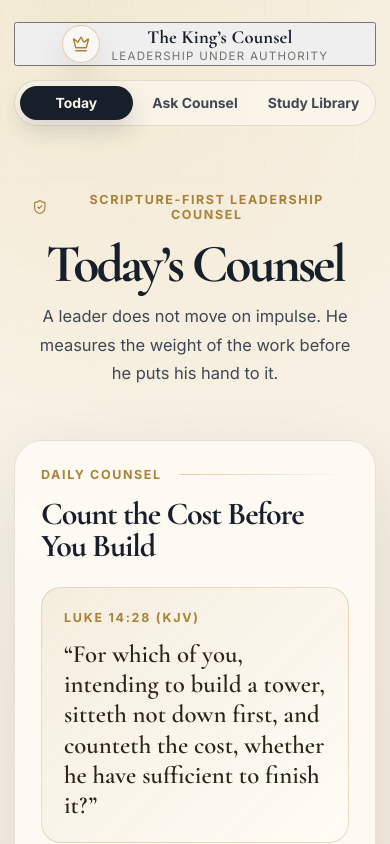
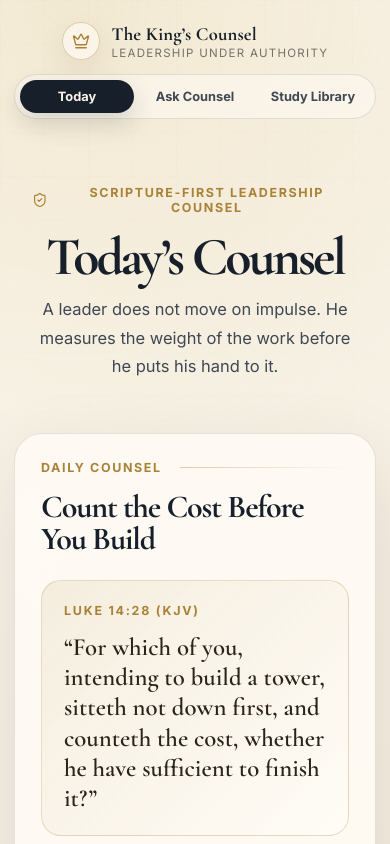
Before and after one commit to jLvRjay-coder/King-s-Counsel-leadership-app-, a React (Vite) app: page / in a window 390 px wide. Shown: the top 844 px of the page. Built offline with nearby package versions, Linux system fonts and the light colour scheme.

Commit message:
Update index.css
Stabilize header navigation and add Study Library view

```diff
--- a/src/styles/index.css
+++ b/src/styles/index.css
@@ -785,3 +785,59 @@ button:disabled {
     font-size: 1.45rem;
   }
 }
+.brand-button {
+  border: 0;
+  background: transparent;
+  padding: 0;
+  text-align: left;
+}
+
+.library-card-grid {
+  display: grid;
+  gap: 18px;
+  margin-top: 26px;
+}
+
+.library-card {
+  padding: 22px 24px;
+  border-radius: var(--radius-md);
+  border: 1px solid rgba(169, 130, 55, 0.18);
+  background: rgba(255, 252, 246, 0.62);
+}
+
+.library-card h3 {
+  margin: 0 0 12px;
+  color: var(--slate);
+  font-size: 1.1rem;
+}
+
+.library-card span {
+  display: block;
+  margin-bottom: 10px;
+  color: var(--gold);
+  font-family: 'Cormorant Garamond', Georgia, serif;
+  font-size: 1rem;
+  font-weight: 700;
+}
+
+.library-card p {
+  margin: 0;
+  color: var(--slate-soft);
+  line-height: 1.65;
+}
+
+@media (max-width: 720px) {
+  .brand-button {
+    justify-content: center;
+    text-align: left;
+  }
+
+  .top-nav {
+    gap: 4px;
+  }
+
+  .nav-link {
+    font-size: 0.8rem;
+    padding-inline: 8px;
+  }
+}
```
